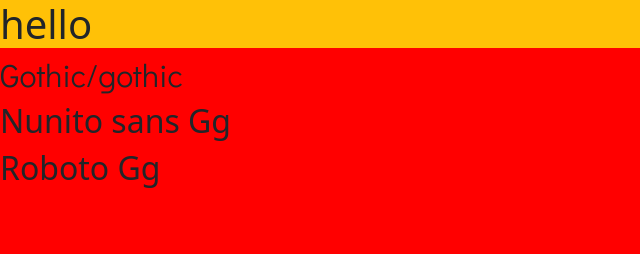
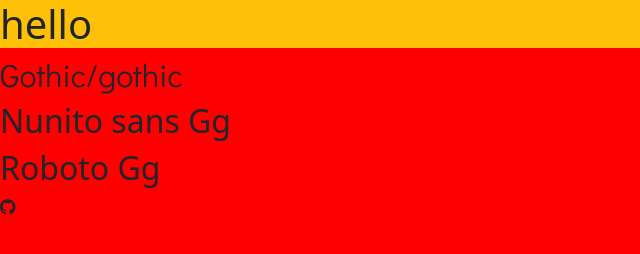
Before and after one commit to cardycode/portfolio-v1, a plain HTML site: page index.html in a window 1280 px wide. Shown: the full height of the page, 0-640 px from the left. Drawn offline with nearby package versions, Linux system fonts and the light colour scheme.

Commit message:
testing font awesome

```diff
--- a/index.html
+++ b/index.html
@@ -49,5 +49,6 @@
     <h2 class="font1">Gothic/gothic</h2>
     <h2 class="font2">Nunito sans Gg</h2>
     <h2 class="font3">Roboto Gg</h2>
+    <i class="fa-brands fa-github"></i>
   </body>
 </html>
```
